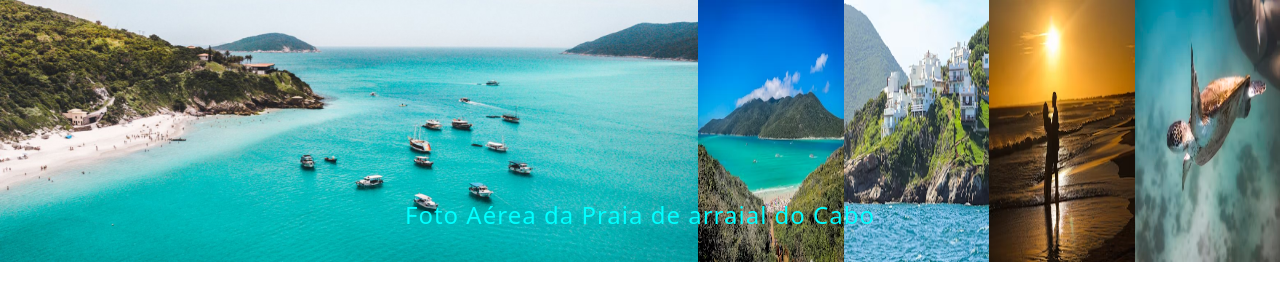
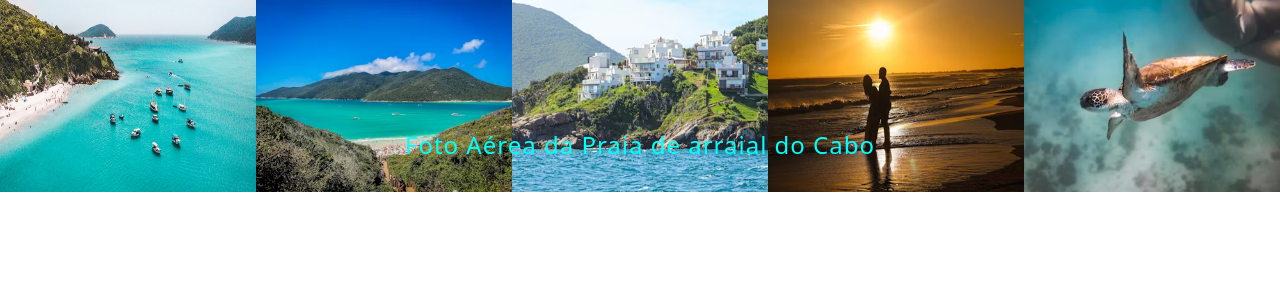
Before and after one commit to MahAzevedo/praia, a React (Vite) app: page / in a window 1280 px wide. Shown: the top 300 px of the page. Built offline with nearby package versions, Linux system fonts and the light colour scheme.

Commit message:
modified:   src/Components/Carousel/Carousel.module.css

```diff
--- a/src/Components/Carousel/Carousel.module.css
+++ b/src/Components/Carousel/Carousel.module.css
@@ -9,9 +9,9 @@
 /*  */
 
 .carouselImage {
-    /* width: 100%; */
+    width: 100%;
     /* height: 90%; */
-    max-width: 900px;
+    /* max-width: 900px; */
 
     display: flex;
     overflow-x: auto;
```
